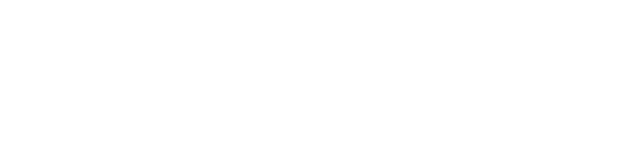
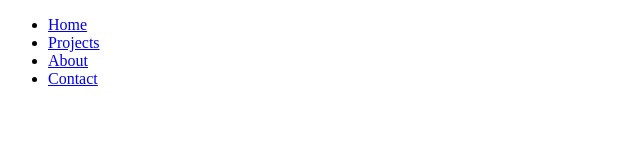
Before and after one commit to mkmonth/Portfolio, a plain HTML site: page index.html in a window 1280 px wide. Shown: the whole page, without its empty margins (0-640 px from the left). Drawn offline with Linux system fonts and the light colour scheme.

Commit message:
Added nav menu

```diff
--- a/index.html
+++ b/index.html
@@ -6,7 +6,16 @@
 </head>
 <body>
 
-
+	<header>
+		<nav>
+			<ul>
+				<li><a href="#">Home</a></li>
+				<li><a href="#">Projects</a></li>
+				<li><a href="#">About</a></li>
+				<li><a href="#">Contact</a></li>
+			</ul>
+		</nav>
+	</header>
 
 </body>
 </html>
```
